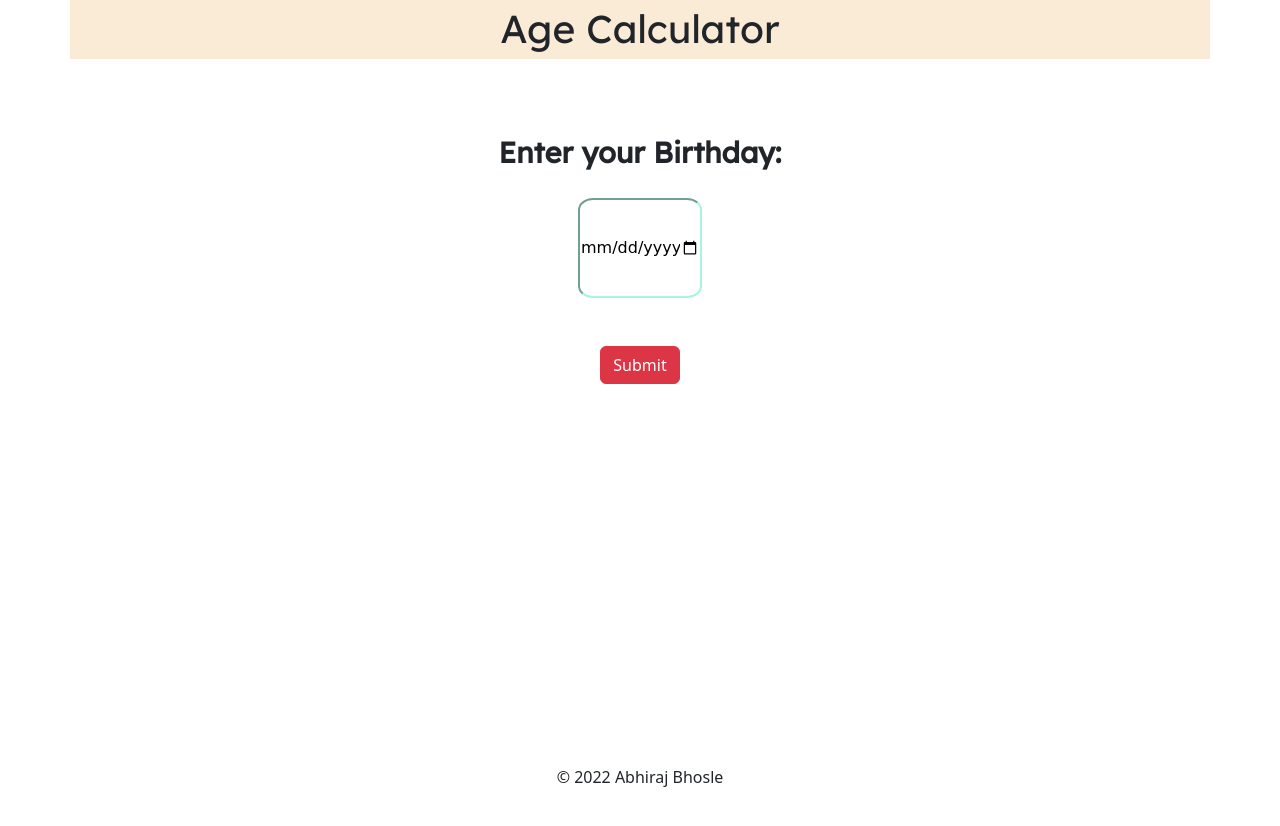
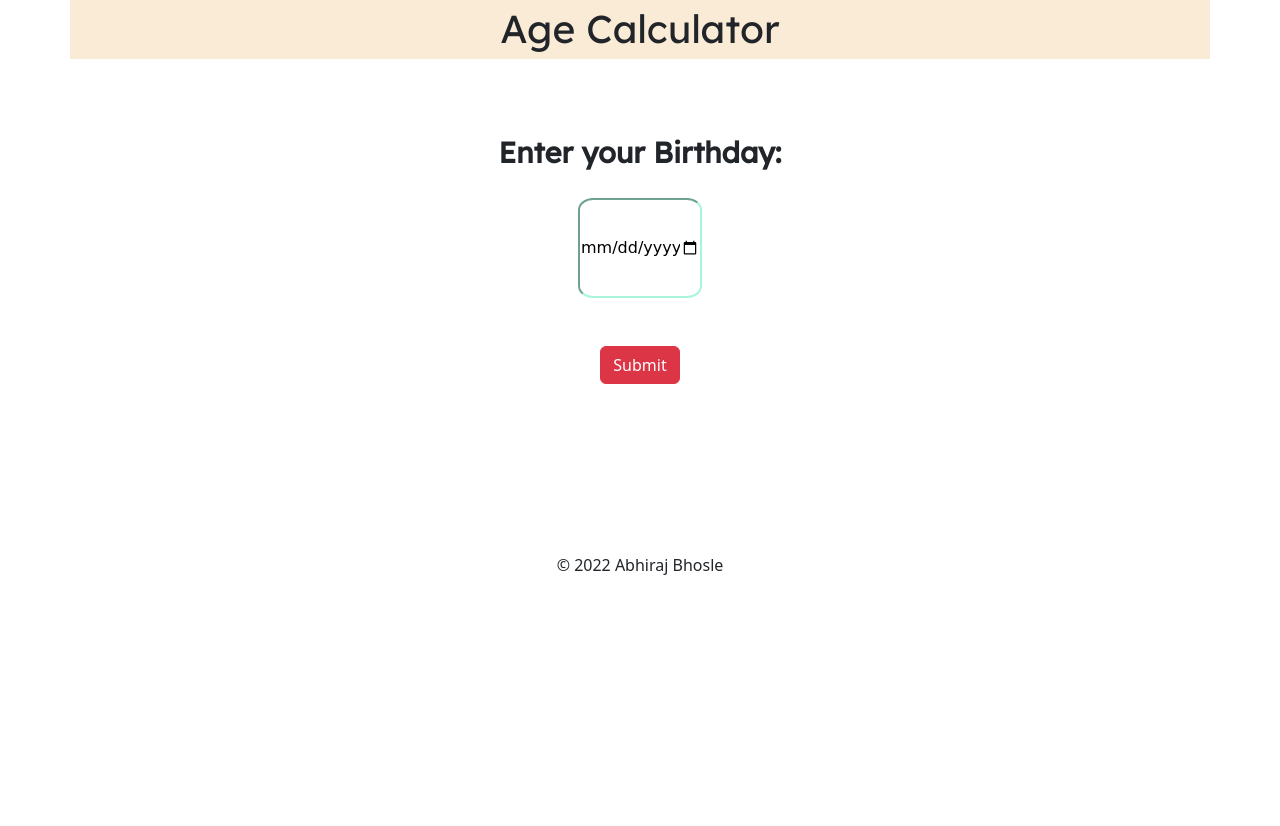
Before and after one commit to Abhiraj721/Age-calculator, a plain HTML site: page index.html in a window 1280 px wide. Drawn offline with nearby package versions, Linux system fonts and the light colour scheme; a web font is replaced by a local one.

Commit message:
Add files via upload

```diff
--- a/style.css
+++ b/style.css
@@ -31,5 +31,5 @@
 }
 .footer{
     position: relative;
-    top:312px;
+    top:100px;
 }
```
